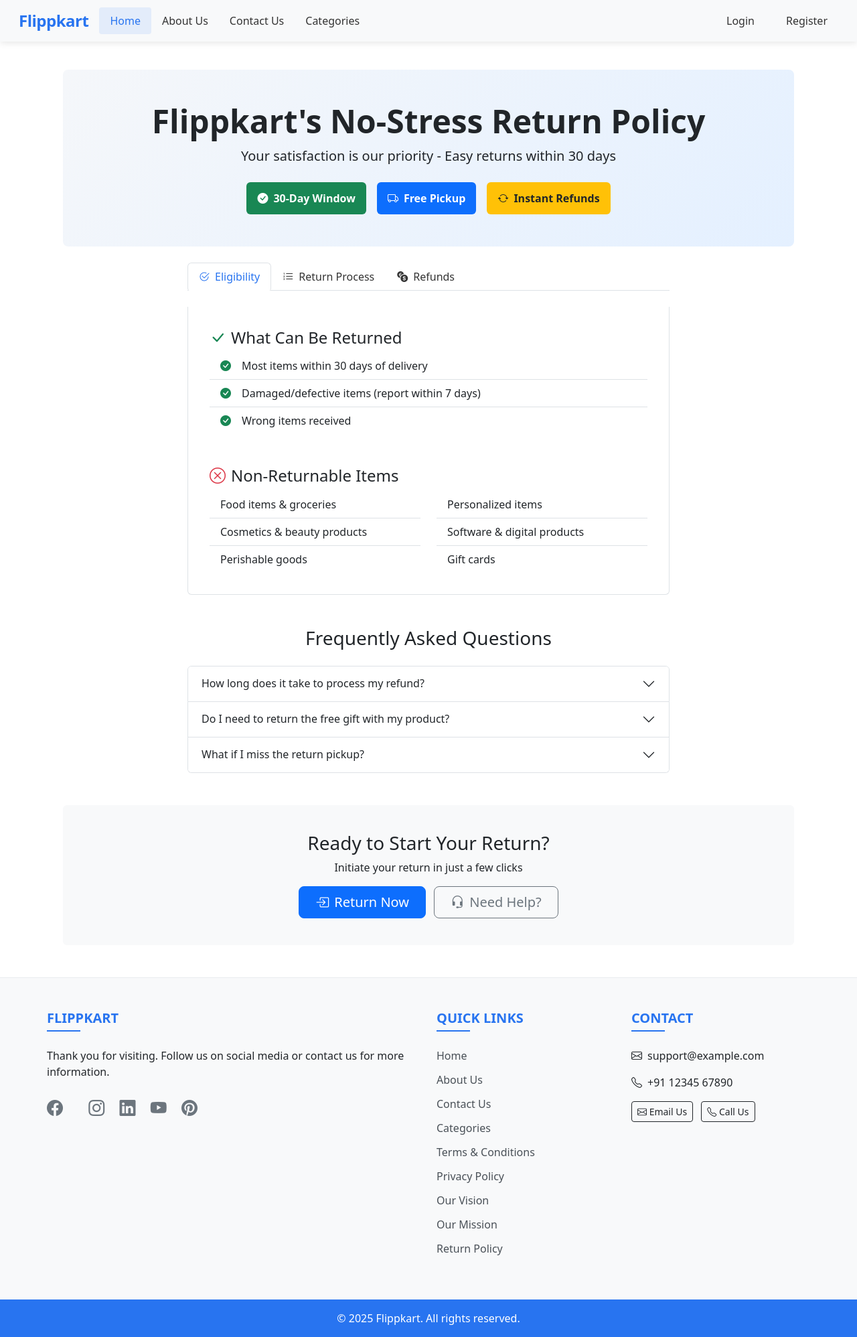
After one commit to RitHub-07/Django-Repo, a Django app: page /returns/ in a window 1280 px wide. The commit adds this page. Shown: the whole page at 67% size. Run offline with Django 5.2, Linux system fonts and the light colour scheme.

Commit message:
intial commit

```diff
--- a/myproject/first_app/urls.py
+++ b/myproject/first_app/urls.py
@@ -38,7 +38,7 @@ urlpatterns = [
   path('add-to-cart/<int:product_id>/', add_to_cart, name='add_to_cart'),
   path('remove-cart-item/<int:item_id>/', remove_cart_item, name='remove_cart_item'),
   path('checkout/', checkout_view, name='checkout'),
-
+  path('returns/', return_policy, name='return_policy'),
 
 
 ]
--- a/myproject/first_app/views.py
+++ b/myproject/first_app/views.py
@@ -320,5 +320,5 @@ def remove_cart_item(request, item_id):
 def checkout_view(request):
     return render(request, 'check_out.html')
 
-# def checkout_view(request):
-#     return render(request, 'checkout.html')
+def return_policy(request):
+    return render(request, 'return_policy.html')
--- a/myproject/templates/base.html
+++ b/myproject/templates/base.html
@@ -181,6 +181,7 @@
             <li><a href="/privacy-policy/">Privacy Policy</a></li>
             <li><a href="/our_vision">Our Vision</a></li>
             <li><a href="/our_Mission">Our Mission</a></li>
+            <li><a href="returns/">Return Policy</a></li>
           </ul>
         </div>
 
--- /dev/null
+++ b/myproject/templates/return_policy.html
@@ -0,0 +1,305 @@
+{% extends 'base.html' %}
+
+{% block title %}Flippkart - Hassle-Free Return Policy{% endblock %}
+
+{% block content %}
+<div class="container py-4">
+    <!-- Hero Section -->
+    <div class="return-hero bg-light p-5 rounded-3 mb-4 text-center">
+        <h1 class="display-5 fw-bold">Flippkart's No-Stress Return Policy</h1>
+        <p class="lead">Your satisfaction is our priority - Easy returns within 30 days</p>
+        <div class="d-flex justify-content-center gap-3 mt-4">
+            <div class="badge bg-success fs-6 p-3">
+                <i class="bi bi-check-circle-fill me-2"></i>30-Day Window
+            </div>
+            <div class="badge bg-primary fs-6 p-3">
+                <i class="bi bi-truck me-2"></i>Free Pickup
+            </div>
+            <div class="badge bg-warning text-dark fs-6 p-3">
+                <i class="bi bi-arrow-repeat me-2"></i>Instant Refunds
+            </div>
+        </div>
+    </div>
+
+    <!-- Policy Tabs -->
+    <div class="row">
+        <div class="col-lg-8 mx-auto">
+            <ul class="nav nav-tabs mb-4" id="policyTabs" role="tablist">
+                <li class="nav-item" role="presentation">
+                    <button class="nav-link active" id="eligibility-tab" data-bs-toggle="tab" data-bs-target="#eligibility" type="button">
+                        <i class="bi bi-check2-circle me-2"></i>Eligibility
+                    </button>
+                </li>
+                <li class="nav-item" role="presentation">
+                    <button class="nav-link" id="process-tab" data-bs-toggle="tab" data-bs-target="#process" type="button">
+                        <i class="bi bi-list-ol me-2"></i>Return Process
+                    </button>
+                </li>
+                <li class="nav-item" role="presentation">
+                    <button class="nav-link" id="refunds-tab" data-bs-toggle="tab" data-bs-target="#refunds" type="button">
+                        <i class="bi bi-currency-exchange me-2"></i>Refunds
+                    </button>
+                </li>
+            </ul>
+
+            <div class="tab-content p-3 border border-top-0 rounded-bottom" id="policyTabsContent">
+                <!-- Eligibility Tab -->
+                <div class="tab-pane fade show active" id="eligibility" role="tabpanel">
+                    <div class="policy-card card mb-3 border-0">
+                        <div class="card-body">
+                            <h4 class="card-title"><i class="bi bi-check-lg text-success me-2"></i>What Can Be Returned</h4>
+                            <ul class="list-group list-group-flush">
+                                <li class="list-group-item d-flex align-items-center">
+                                    <i class="bi bi-check-circle-fill text-success me-3"></i>
+                                    <span>Most items within 30 days of delivery</span>
+                                </li>
+                                <li class="list-group-item d-flex align-items-center">
+                                    <i class="bi bi-check-circle-fill text-success me-3"></i>
+                                    <span>Damaged/defective items (report within 7 days)</span>
+                                </li>
+                                <li class="list-group-item d-flex align-items-center">
+                                    <i class="bi bi-check-circle-fill text-success me-3"></i>
+                                    <span>Wrong items received</span>
+                                </li>
+                            </ul>
+                        </div>
+                    </div>
+
+                    <div class="policy-card card border-0">
+                        <div class="card-body">
+                            <h4 class="card-title"><i class="bi bi-x-circle text-danger me-2"></i>Non-Returnable Items</h4>
+                            <div class="row">
+                                <div class="col-md-6">
+                                    <ul class="list-group list-group-flush">
+                                        <li class="list-group-item">Food items & groceries</li>
+                                        <li class="list-group-item">Cosmetics & beauty products</li>
+                                        <li class="list-group-item">Perishable goods</li>
+                                    </ul>
+                                </div>
+                                <div class="col-md-6">
+                                    <ul class="list-group list-group-flush">
+                                        <li class="list-group-item">Personalized items</li>
+                                        <li class="list-group-item">Software & digital products</li>
+                                        <li class="list-group-item">Gift cards</li>
+                                    </ul>
+                                </div>
+                            </div>
+                        </div>
+                    </div>
+                </div>
+
+                <!-- Process Tab -->
+                <div class="tab-pane fade" id="process" role="tabpanel">
+                    <div class="step-indicator mb-4">
+                        <div class="d-flex justify-content-between">
+                            <div class="step active">
+                                <div class="step-circle">1</div>
+                                <div class="step-label">Initiate Return</div>
+                            </div>
+                            <div class="step">
+                                <div class="step-circle">2</div>
+                                <div class="step-label">Package Item</div>
+                            </div>
+                            <div class="step">
+                                <div class="step-circle">3</div>
+                                <div class="step-label">Pickup Scheduled</div>
+                            </div>
+                            <div class="step">
+                                <div class="step-circle">4</div>
+                                <div class="step-label">Refund Processed</div>
+                            </div>
+                        </div>
+                    </div>
+
+                    <div class="card border-0">
+                        <div class="card-body">
+                            <h4 class="card-title mb-4">How to Return</h4>
+                            <div class="d-flex mb-3">
+                                <div class="me-3 text-primary">
+                                    <i class="bi bi-1-circle-fill fs-3"></i>
+                                </div>
+                                <div>
+                                    <h5>Start Your Return Online</h5>
+                                    <p>Go to "My Orders" and select the item you want to return. Choose a reason and submit your request.</p>
+                                </div>
+                            </div>
+                            <div class="d-flex mb-3">
+                                <div class="me-3 text-primary">
+                                    <i class="bi bi-2-circle-fill fs-3"></i>
+                                </div>
+                                <div>
+                                    <h5>Package Your Item</h5>
+                                    <p>Include all original packaging, tags, and accessories. Print and attach the return label we provide.</p>
+                                </div>
+                            </div>
+                            <div class="d-flex">
+                                <div class="me-3 text-primary">
+                                    <i class="bi bi-3-circle-fill fs-3"></i>
+                                </div>
+                                <div>
+                                    <h5>Wait for Pickup</h5>
+                                    <p>Our delivery partner will collect the package from your doorstep within 2 business days.</p>
+                                </div>
+                            </div>
+                        </div>
+                    </div>
+                </div>
+
+                <!-- Refunds Tab -->
+                <div class="tab-pane fade" id="refunds" role="tabpanel">
+                    <div class="card border-0">
+                        <div class="card-body">
+                            <h4 class="card-title mb-4">Refund Information</h4>
+                            <div class="alert alert-success">
+                                <h5><i class="bi bi-lightning-charge-fill me-2"></i>Instant Refunds</h5>
+                                <p>For payments made via Flippkart Pay Later, credit/debit cards, or UPI, refunds are processed within 24 hours of us receiving your return.</p>
+                            </div>
+
+                            <div class="row">
+                                <div class="col-md-6 mb-3">
+                                    <div class="card h-100">
+                                        <div class="card-body">
+                                            <h5><i class="bi bi-credit-card text-primary me-2"></i>Original Payment Method</h5>
+                                            <p>Refunds are issued to the original payment method within 5-7 business days.</p>
+                                        </div>
+                                    </div>
+                                </div>
+                                <div class="col-md-6 mb-3">
+                                    <div class="card h-100">
+                                        <div class="card-body">
+                                            <h5><i class="bi bi-gift text-success me-2"></i>Store Credit</h5>
+                                            <p>Opt for Flippkart Credit to get 5% extra on your refund amount (credited instantly).</p>
+                                        </div>
+                                    </div>
+                                </div>
+                            </div>
+
+                            <div class="alert alert-info mt-3">
+                                <h5><i class="bi bi-clock-history me-2"></i>Processing Times</h5>
+                                <ul class="mb-0">
+                                    <li>Electronics: 3-5 business days after quality check</li>
+                                    <li>Fashion: 2-3 business days</li>
+                                    <li>Large appliances: 5-7 business days</li>
+                                </ul>
+                            </div>
+                        </div>
+                    </div>
+                </div>
+            </div>
+        </div>
+    </div>
+
+    <!-- FAQ Section -->
+    <div class="row mt-5">
+        <div class="col-lg-8 mx-auto">
+            <h3 class="text-center mb-4">Frequently Asked Questions</h3>
+            <div class="accordion" id="faqAccordion">
+                <div class="accordion-item">
+                    <h2 class="accordion-header">
+                        <button class="accordion-button collapsed" type="button" data-bs-toggle="collapse" data-bs-target="#faq1">
+                            How long does it take to process my refund?
+                        </button>
+                    </h2>
+                    <div id="faq1" class="accordion-collapse collapse" data-bs-parent="#faqAccordion">
+                        <div class="accordion-body">
+                            Refunds are typically processed within 24 hours for digital payments after we receive your return. Bank transfers may take 5-7 business days to reflect in your account.
+                        </div>
+                    </div>
+                </div>
+                <div class="accordion-item">
+                    <h2 class="accordion-header">
+                        <button class="accordion-button collapsed" type="button" data-bs-toggle="collapse" data-bs-target="#faq2">
+                            Do I need to return the free gift with my product?
+                        </button>
+                    </h2>
+                    <div id="faq2" class="accordion-collapse collapse" data-bs-parent="#faqAccordion">
+                        <div class="accordion-body">
+                            Yes, if you received a free gift with your purchase, please return it along with the main product to qualify for a full refund.
+                        </div>
+                    </div>
+                </div>
+                <div class="accordion-item">
+                    <h2 class="accordion-header">
+                        <button class="accordion-button collapsed" type="button" data-bs-toggle="collapse" data-bs-target="#faq3">
+                            What if I miss the return pickup?
+                        </button>
+                    </h2>
+                    <div id="faq3" class="accordion-collapse collapse" data-bs-parent="#faqAccordion">
+                        <div class="accordion-body">
+                            Don't worry! We'll automatically reschedule the pickup for the next business day. You'll receive an SMS with the new pickup details.
+                        </div>
+                    </div>
+                </div>
+            </div>
+        </div>
+    </div>
+
+    <!-- CTA Section -->
+    <div class="text-center mt-5">
+        <div class="card bg-light border-0 py-4">
+            <div class="card-body">
+                <h3 class="card-title">Ready to Start Your Return?</h3>
+                <p class="card-text">Initiate your return in just a few clicks</p>
+                <a href="/my/orders" class="btn btn-primary btn-lg px-4 me-2">
+                    <i class="bi bi-box-arrow-in-right me-2"></i>Return Now
+                </a>
+                <a href="/contact" class="btn btn-outline-secondary btn-lg px-4">
+                    <i class="bi bi-headset me-2"></i>Need Help?
+                </a>
+            </div>
+        </div>
+    </div>
+</div>
+
+<style>
+    .return-hero {
+        background: linear-gradient(135deg, #f5f7fa 0%, #e4f0ff 100%);
+    }
+    .policy-card {
+        transition: transform 0.2s;
+    }
+    .policy-card:hover {
+        transform: translateY(-3px);
+    }
+    .step-indicator .step {
+        text-align: center;
+        position: relative;
+        flex: 1;
+    }
+    .step-indicator .step-circle {
+        width: 40px;
+        height: 40px;
+        border-radius: 50%;
+        background: #dee2e6;
+        color: #495057;
+        display: flex;
+        align-items: center;
+        justify-content: center;
+        margin: 0 auto 10px;
+        font-weight: bold;
+    }
+    .step-indicator .step.active .step-circle {
+        background: #0d6efd;
+        color: white;
+    }
+    .step-indicator .step:not(:last-child)::after {
+        content: '';
+        position: absolute;
+        top: 20px;
+        left: 60%;
+        width: 80%;
+        height: 2px;
+        background: #dee2e6;
+    }
+    .step-indicator .step.active:not(:last-child)::after {
+        background: #0d6efd;
+    }
+    .accordion-button:not(.collapsed) {
+        background-color: rgba(13, 110, 253, 0.1);
+        color: #0d6efd;
+    }
+</style>
+
+<!-- Bootstrap Icons -->
+<link rel="stylesheet" href="https://cdn.jsdelivr.net/npm/bootstrap-icons@1.10.0/font/bootstrap-icons.css">
+{% endblock %}
```
